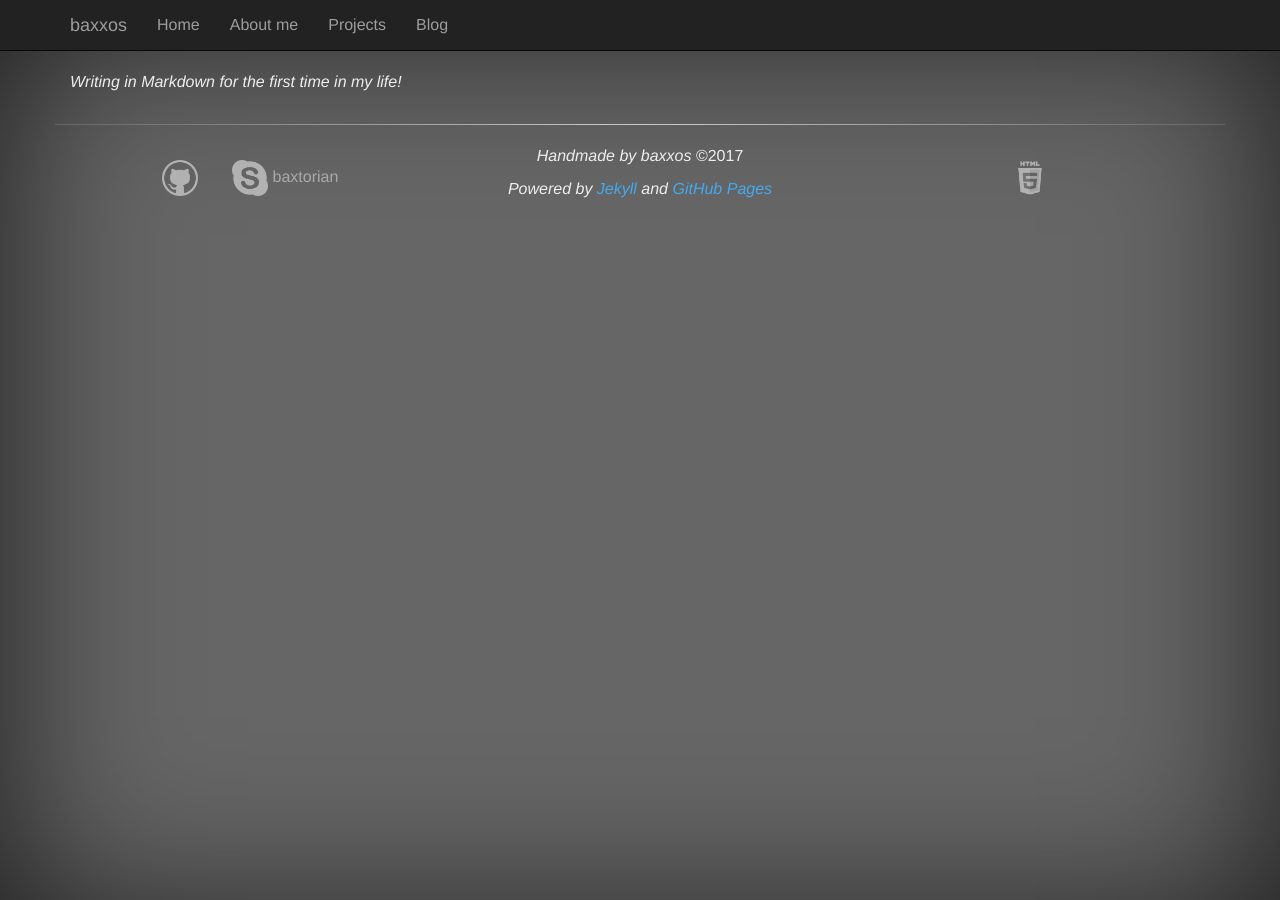
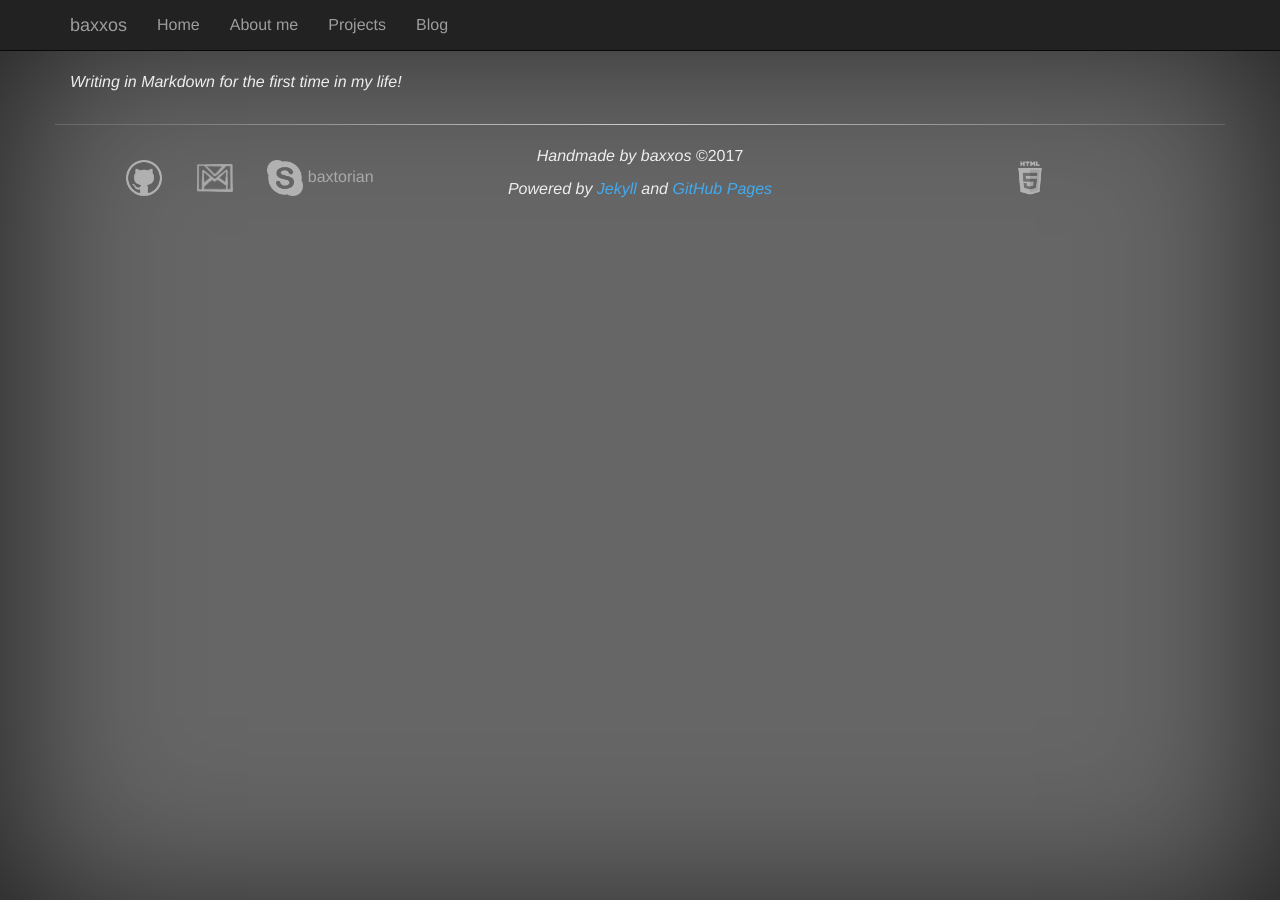
Before and after one commit to baxxos/baxxos.github.io, a Jekyll site: the page built from index.md, in a window 1280 px wide. Built offline with Jekyll 4.4.1, drawn with Linux system fonts in a browser that asks for light colours; nearby versions of some CDN libraries.

Commit message:
Adjusted footer images

```diff
--- a/_includes/footer.html
+++ b/_includes/footer.html
@@ -2,30 +2,36 @@
 	<div class="row">
 		<hr />
 		<div id="flexFooterRow">
-			<div class="col-md-4 text-center">
+			<section class="col-md-4 text-center">
 				<div class="icon-footer-contact">
-				<a href="https://github.com/baxxos">
-					<img src="/images/github.png" width="36">
-				</a>
-			</div>
+					<a href="https://github.com/baxxos">
+						<img src="/images/github.png" alt="Contact: GitHub" title="Check my code at GitHub" width="36">
+					</a>
+				</div>
 
 				<div class="icon-footer-contact">
-					<img src="/images/skype.png" width="36"> baxtorian
+					<a href="mailto:meluch.m@gmail.com">
+						<img src="/images/gmail.png" alt="Contact: Gmail" title="Send me an e-mail" width="36">
+					</a>
 				</div>
-			</div>
-			<div class="col-md-4 text-center">
+
+				<div class="icon-footer-contact">
+					<img src="/images/skype.png" alt="Contact: Skype" title="Call me at Skype" width="36"> baxtorian
+				</div>
+			</section>
+			<section class="col-md-4 text-center">
 				<p>
 					<span class="italic">Handmade by baxxos</span> ©2017
 				</p>
 				<p class="italic">
 					Powered by <a href="https://jekyllrb.com/">Jekyll</a> and <a href="https://pages.github.com/">GitHub Pages</a>
 				</p>
-			</div>
-			<div class="col-md-4 text-center">
+			</section>
+			<section class="col-md-4 text-center">
 				<a href="https://validator.w3.org/nu/?doc=https%3A%2F%2Fbaxxos.github.io%2F" class="icon-footer-other">
 					<img src="/images/html5.png" width="36">
 				</a>
-			</div>
+			</section>
 		</div>
 	</div>
 </footer>
```
Also changed, not shown: images/gmail.png (added).
